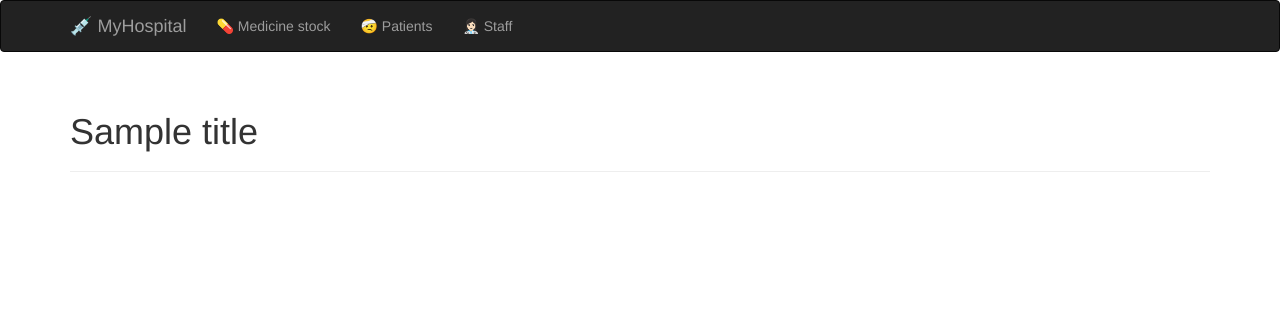
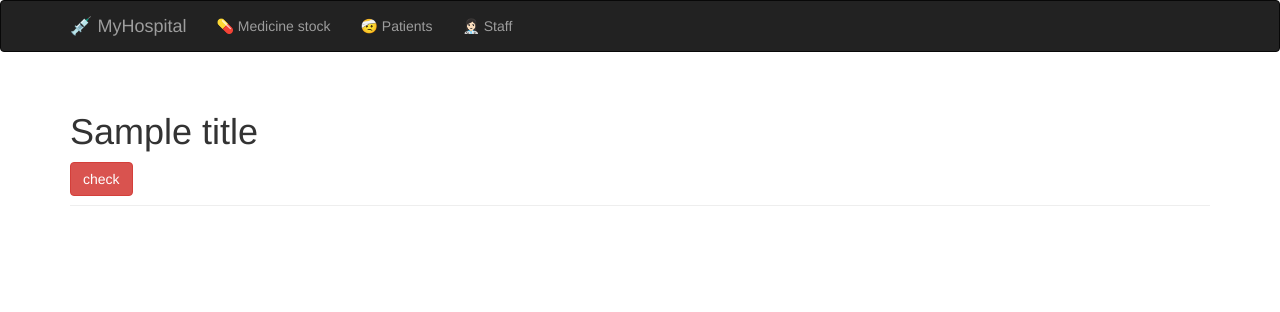
Before and after one commit to Cornslakes/Database-Project-WWI21DSB, a Flask app: template templates/MyHosptial.html in a window 1280 px wide. Shown: the top 312 px of the page. Run offline with Flask 3, Linux system fonts and the light colour scheme; the template is opened without the code that fills it: most values are stand-ins (such as "Sample title", 1, 10 or a date in 2020); some libraries are stand-ins or nearby versions.

Commit message:
bug fixes - not fixed but pushing anyways

```diff
--- a/app.py
+++ b/app.py
@@ -1,4 +1,5 @@
 from flask import Flask, url_for, render_template, session, redirect, flash
+from sqlalchemy.orm import joinedload
 from flask_sqlalchemy import SQLAlchemy
 from flask_wtf import FlaskForm
 from flask_wtf.form import _Auto
@@ -22,7 +23,7 @@ bootstrap = Bootstrap(app)
 app.config["SQLALCHEMY_DATABASE_URI"] = "postgresql://admin:123@localhost:5433/hospital"
 
 db = SQLAlchemy(app)
-from models import Medicine, Patient, Employee
+from models import Medicine, Patient, Employee, Address, Place
 
 
 @app.route("/", methods=["GET", "POST"])
@@ -476,3 +477,21 @@ def change_employee(id):
         session["name"] = form.name.data
         return redirect("/staff")
     return render_template("change_employee.html", form=form, employee=employee)
+
+
+## ------------- OTHER --------------- ###
+
+
+@app.route("/check")
+def check():
+    patient = get_place_name("c7a5f5e0-9a84-4f48-90b7-6f6fe29e135a")
+    flash(str(patient))
+
+
+def get_place_name(patient_uuid):
+    patient = db.session.query(Patient).join(Address)
+
+    if patient:
+        return patient.place.Place_Name
+    else:
+        return None
--- a/templates/MyHosptial.html
+++ b/templates/MyHosptial.html
@@ -2,5 +2,8 @@
 title %}Company{% endblock %} {% block page_content %}
 <div class="page-header">
   <h1>{{title}}</h1>
+  <a href="{{ url_for('check') }}" title="check"
+    ><button type="button" class="btn btn-danger">check</button></a
+  >
 </div>
 {% endblock %}
```
Also changed, not shown: models.py (+19 -15 lines), 1 other file.
